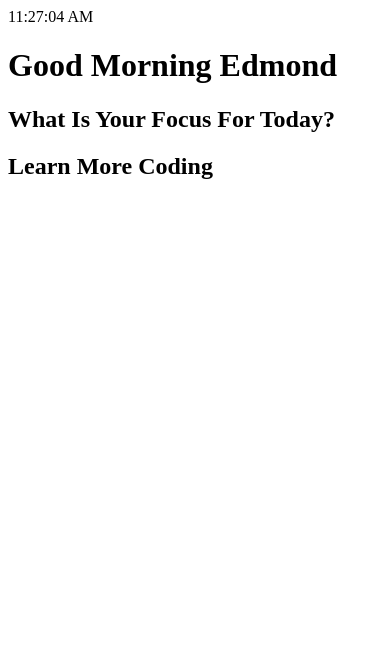
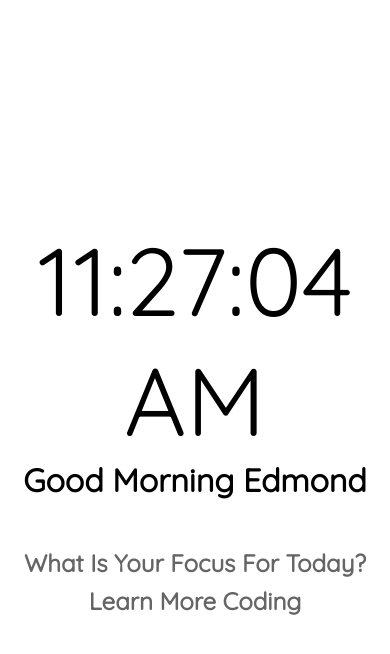
Before and after one commit to edjunma/Moment-Landing, a plain HTML site: page index.html in a window 390 px wide. Drawn offline with Linux system fonts and the light colour scheme.

Commit message:
adding landing styles and media query

```diff
--- a/css/style.css
+++ b/css/style.css
@@ -0,0 +1,35 @@
+* {
+	box-sizing: border-box;
+	margin: 0;
+	padding: 0;
+}
+
+body {
+	font-family: 'Quicksand', sans-serif;
+	display: flex;
+	flex-direction: column;
+	align-items: center;
+	justify-content: center;
+	text-align: center;
+	height: 100vh;
+	color: black;
+}
+
+#time {
+	font-size: 8rem;
+}
+
+h1 {
+	margin-bottom: 3rem;
+}
+
+h2 {
+	margin-bottom: 0.5rem;
+	opacity: 0.6;
+}
+
+@media (max-width: 700px) {
+	#time {
+		font-size: 6rem;
+	}
+}
--- a/index.html
+++ b/index.html
@@ -4,6 +4,7 @@
 		<meta charset="UTF-8" />
 		<meta name="viewport" content="width=device-width, initial-scale=1.0" />
 		<meta http-equiv="X-UA-Compatible" content="ie=edge" />
+		<link href="https://fonts.googleapis.com/css?family=Quicksand&display=swap" rel="stylesheet" />
 		<link rel="stylesheet" href="css/style.css" />
 		<title>Momentos</title>
 	</head>
```
